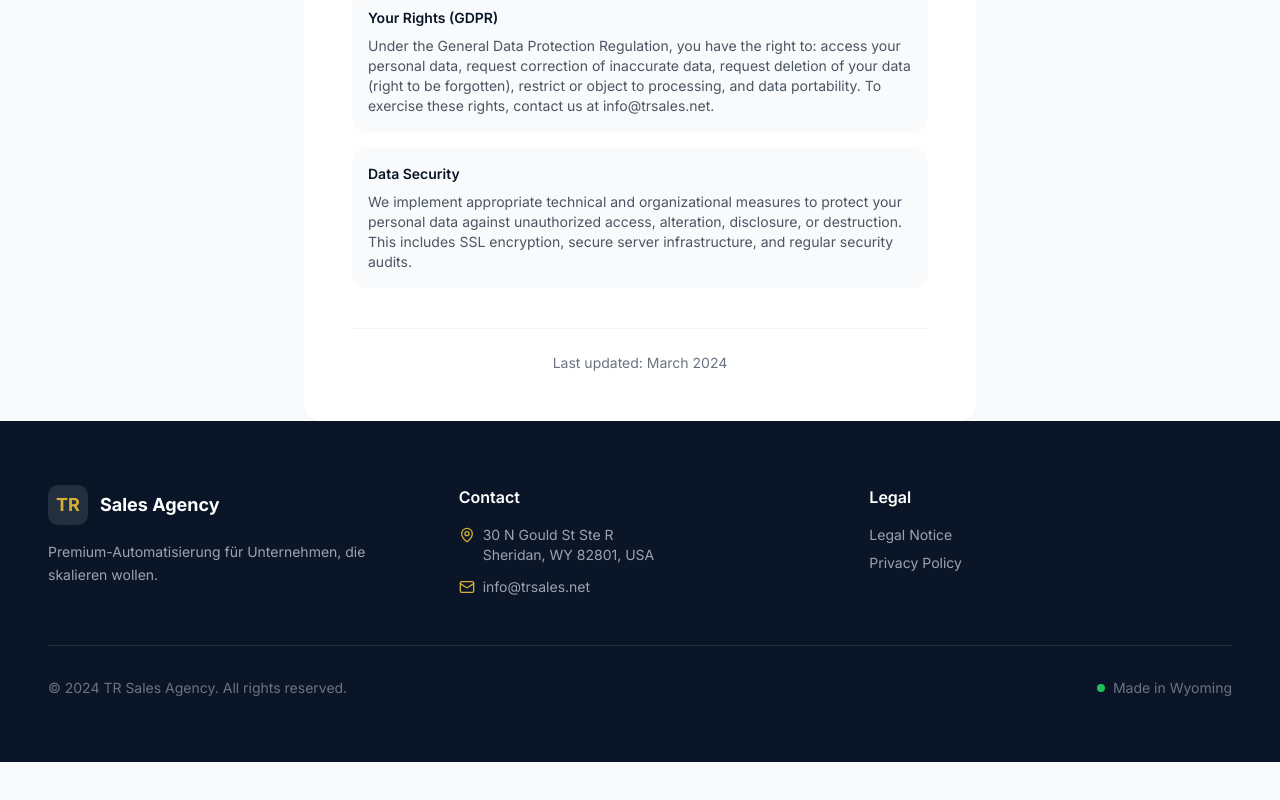
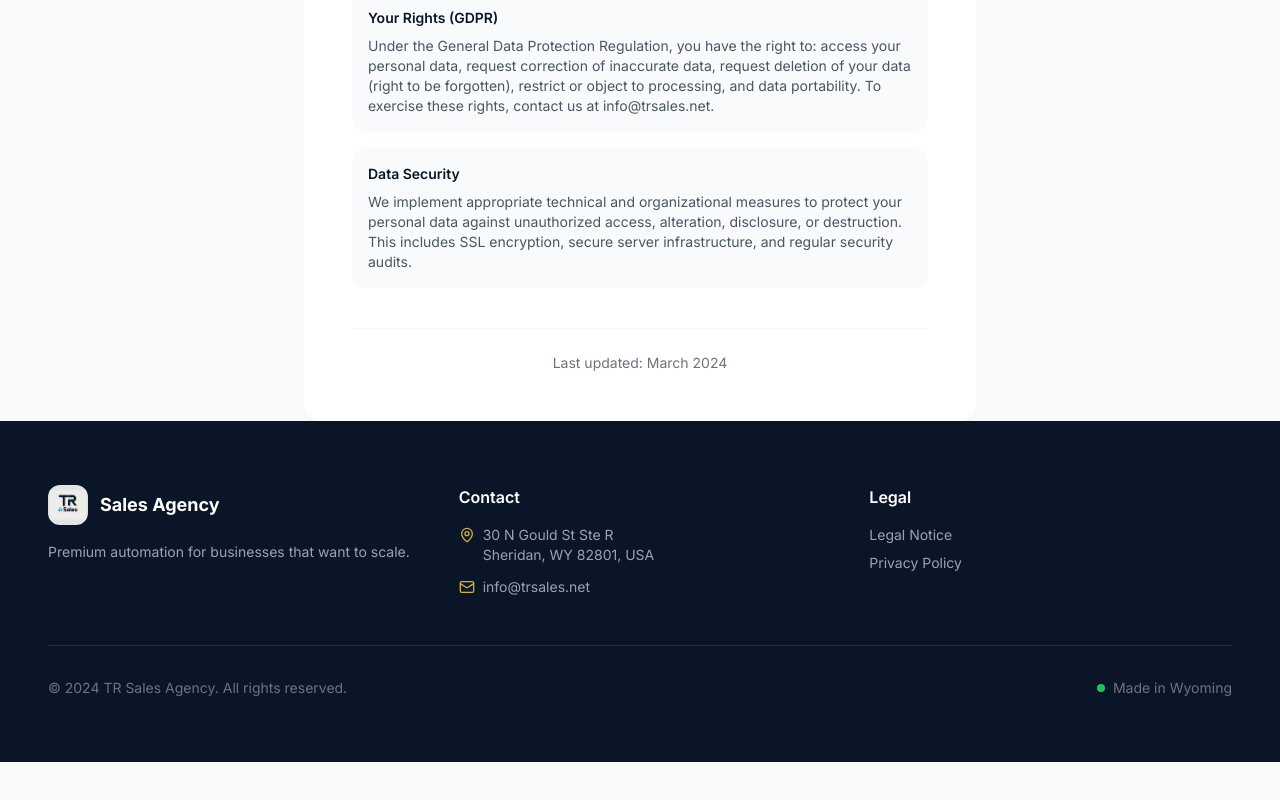
Before and after one commit to davfish1704/trsales, a React (Vite) app: page /privacy in a window 1280 px wide. Shown: the part 1499-2299 px from the top of the page. Built offline with nearby package versions, Linux system fonts and the light colour scheme.

Commit message:
Fix footer: use favicon logo and translate tagline

```diff
--- a/src/components/Footer.tsx
+++ b/src/components/Footer.tsx
@@ -12,13 +12,11 @@ export function Footer() {
           {/* Brand */}
           <div>
             <div className="flex items-center gap-3 mb-4">
-              <div className="w-10 h-10 bg-white/10 rounded-lg flex items-center justify-center">
-                <span className="text-gold font-bold text-lg">TR</span>
-              </div>
+              <img src="/favicon.svg" alt="TR Sales Agency Logo" className="w-10 h-10" />
               <span className="font-bold text-lg">Sales Agency</span>
             </div>
             <p className="text-gray-400 text-sm leading-relaxed">
-              Premium-Automatisierung für Unternehmen, die skalieren wollen.
+              {t('footer.tagline')}
             </p>
           </div>
 
--- a/src/locales/de.json
+++ b/src/locales/de.json
@@ -288,6 +288,7 @@
     "copyright": "© 2024 TR Sales Agency. Alle Rechte vorbehalten.",
     "legal": "Rechtliches",
     "impressum": "Impressum",
-    "privacy": "Datenschutz"
+    "privacy": "Datenschutz",
+    "tagline": "Premium-Automatisierung für Unternehmen, die skalieren wollen."
   }
 }
--- a/src/locales/en.json
+++ b/src/locales/en.json
@@ -288,6 +288,7 @@
     "copyright": "© 2024 TR Sales Agency. All rights reserved.",
     "legal": "Legal",
     "impressum": "Legal Notice",
-    "privacy": "Privacy Policy"
+    "privacy": "Privacy Policy",
+    "tagline": "Premium automation for businesses that want to scale."
   }
 }
```
